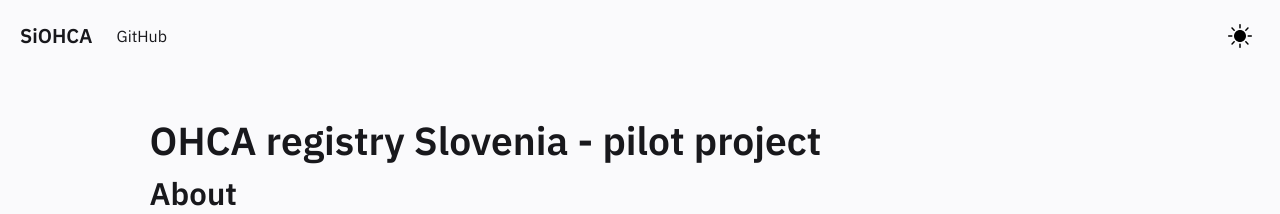
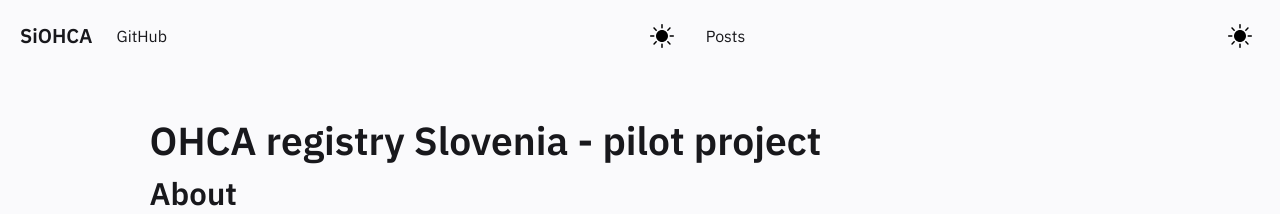
Before and after one commit to SterArcher/OHCA-registry-Slovenia, a Jekyll site: the page built from pages/index.md, in a window 1280 px wide. Shown: the top 214 px of the page. Built offline with Jekyll 4.4.1, drawn with Linux system fonts in a browser that asks for light colours.

Commit message:
Add posts to navbar

```diff
--- a/_includes/Header.html
+++ b/_includes/Header.html
@@ -50,7 +50,7 @@
         </a>
     </div>
 
-    <div id="navbarBasicExample" class="navbar-menu">
+    <div id="github navbar" class="navbar-menu">
         <div class="navbar-start">
             <a href="https://github.com/SterArcher/OHCA-registry-Slovenia" target="_blank" class="navbar-item">
           GitHub
@@ -68,5 +68,24 @@
             </div>
         </div>
     </div>
+
+    <div id="posts nav bar" class="navbar-menu">
+        <div class="navbar-start">
+            <a href="https://siohca.um.si/posts" target="_blank" class="navbar-item">
+          Posts
+        </a>
+        </div>
+        <div class="navbar-end is-hidden-mobile" onclick="modeSwitcher()">
+            <div class="navbar-item">
+                <div class="buttons">
+                    <a class="button is-text">
+                        <span class="icon is-small">
+                <img src="../assets/img/sun.svg" id="theme-toggle-img">
+              </span>
+                    </a>
+                </div>
+            </div>
+        </div>
+    </div>
 </nav>
 <script src="/assets/js/Hamburger.js"></script>
```
